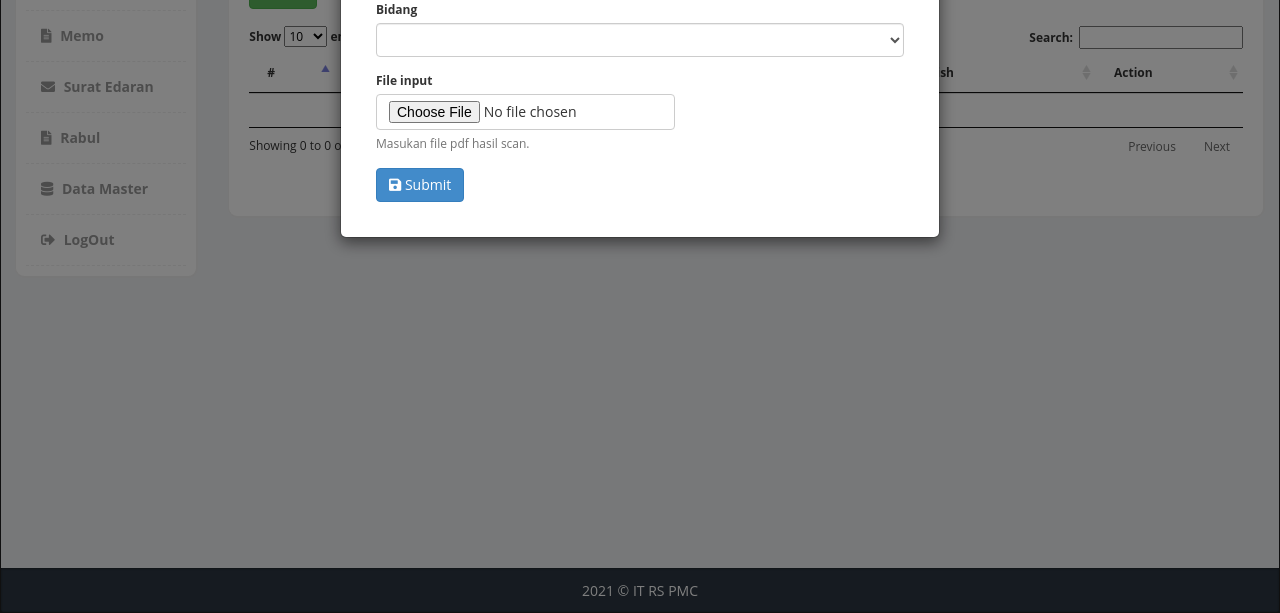
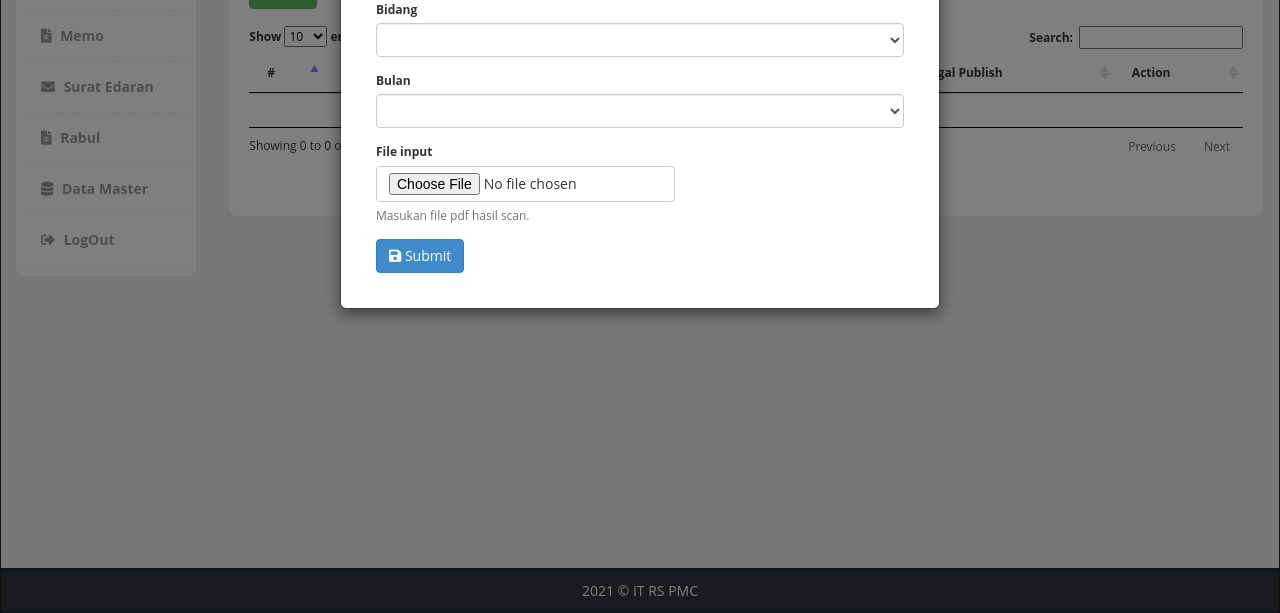
Before and after one commit to wisnuyudis/new_ams, a CodeIgniter app: page /database/rabul in a window 1280 px wide, after a click on "Add". Shown: the part 187-800 px from the top of the page. Run offline with CodeIgniter, Linux system fonts and the light colour scheme; a user stored in the database is signed in; data comes from the database, SQL or seed files in the repository; data that the repository does not hold is empty; some libraries are stand-ins or nearby versions.

Commit message:
new update terbaru

```diff
--- a/application/controllers/Rabul.php
+++ b/application/controllers/Rabul.php
@@ -33,6 +33,7 @@ class Rabul extends CI_Controller {
 	function tambah_aksi(){
 		$nama_unit = $this->input->post('nama_unit');
 		$bidang = $this->input->post('bidang');
+		$bulan = $this->input->post('bulan');
 		$tgl_publish = date('y-m-d');
 		$publish = $this->session->userdata('nama');
 		//$file_documen = $this->input->post('file_documen');
@@ -57,6 +58,7 @@ class Rabul extends CI_Controller {
 		$data = array(
 			'nama_unit' => $nama_unit,
 			'bidang' => $bidang,
+			'bulan' => $bulan,
 
 			'tgl_publish' => $tgl_publish,
 			'publish' => $publish,
@@ -75,6 +77,7 @@ class Rabul extends CI_Controller {
 		$file_edit_rabul = $this->input->post('file_edit_rabul');
 		$nama_unit = $this->input->post('nama_unit');
 		$bidang = $this->input->post('bidang');
+		$bulan = $this->input->post('bulan');
 
 		$tgl_publish = date('y-m-d');
 		$publish = $this->session->userdata('nama');
@@ -101,6 +104,7 @@ class Rabul extends CI_Controller {
 			'id' => $id,
       'nama_unit' => $nama_unit,
 			'bidang' => $bidang,
+			'bulan' => $bulan,
 			'tgl_publish' => $tgl_publish,
 			'publish' => $publish,
 			'file_rabul' => $file_rabul
--- a/application/views/v_rabul.php
+++ b/application/views/v_rabul.php
@@ -25,6 +25,7 @@
                             <th class="border-top-0">#</th>
                             <th class="border-top-0">Nama Unit</th>
                             <th class="border-top-0">Bidang</th>
+                            <th class="border-top-0">Bulan</th>
                             <th class="border-top-0">Publish</th>
                             <th class="border-top-0">Tanggal Publish</th>
                             <!-- <th class="border-top-0">File</th> -->
@@ -39,6 +40,7 @@
                           $id = $memo['id'];
                           $nama_unit = $memo['nama_unit'];
                           $bidang = $memo['bidang'];
+                          $bulan = $memo['bulan'];
                           $publish = $memo['publish'];
                           $tgl_publish = $memo['tgl_publish'];
                           $file_rabul = $memo['file_rabul'];
@@ -47,6 +49,7 @@
                           <th><?=$no++?></th>
                           <th><?php echo $nama_unit;?></th>
                           <th><?php echo $bidang;?></th>
+                          <th><?php echo $bulan;?></th>
                           <th><?php echo $publish;?></th>
                           <th><?php echo $tgl_publish;?></th>
                           <th style="text-align:center;">
@@ -107,6 +110,24 @@
                           <?php foreach($bid->result_array() as $rowww):?>
                           <option value="<?php echo $rowww['bidang'];?>"><?php echo $rowww['bidang'];?></option>
                           <?php endforeach;?>
+												</select>
+										</div>
+                    <div class="form-group">
+											<label>Bulan</label>
+												<select class="form-control" id="bulan" name="bulan" required>
+                          <option></option>
+                          <option value="Januari">Januari</option>
+                          <option value="Februari">Februari</option>
+                          <option value="Maret">Maret</option>
+                          <option value="April">April</option>
+                          <option value="Mei">Mei</option>
+                          <option value="Juni">Juni</option>
+                          <option value="Juli">Juli</option>
+                          <option value="Agustus">Agustus</option>
+                          <option value="September">September</option>
+                          <option value="Oktober">Oktober</option>
+                          <option value="November">November</option>
+                          <option value="Desember">Desember</option>
 												</select>
 										</div>
                     <div class="form-group">
```
Also changed, not shown: 2 other files.
